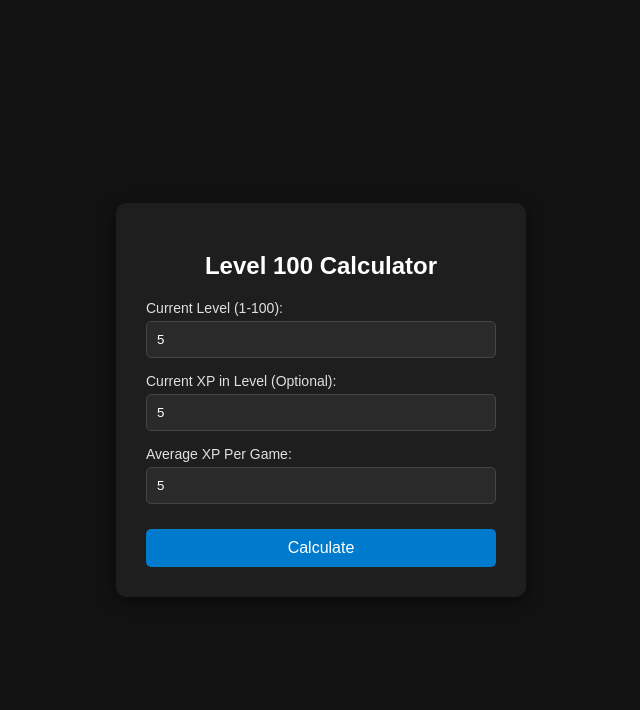
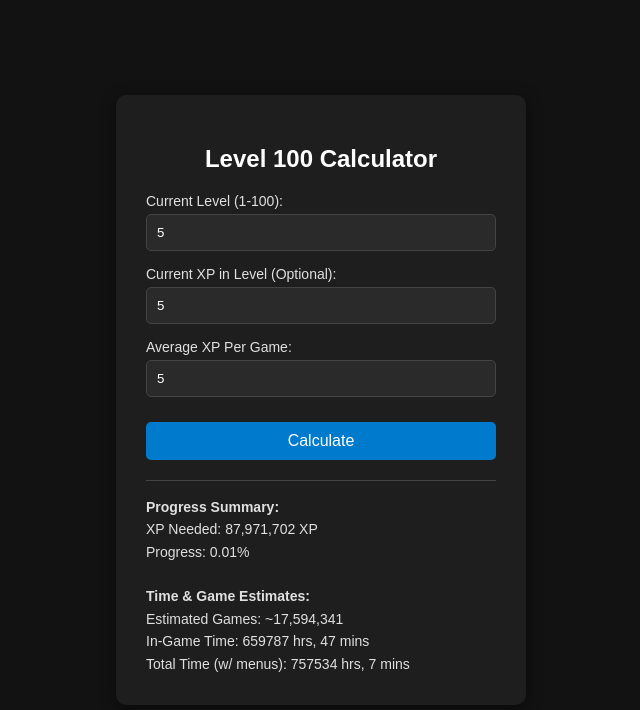
Before and after one commit to Apollo-Qibli/SAS4-XP-Calc, a plain HTML site: page index.html in a window 1280 px wide. Both pictures are taken after typing "5", "5", "5" into the empty fields and a click on the button "Calculate". Shown: the whole page, without its empty margins (319-959 px from the left). Drawn offline with Linux system fonts and the light colour scheme.

Commit message:
missing { fix index.html
Code error resulted in function not being called,

```diff
--- a/index.html
+++ b/index.html
@@ -129,10 +129,13 @@
     }
 
     function calculateXP() {
-        let level = parseInt(document.getElementById("levelInput").value);
-        let currentXpInput = document.getElementById("currentXpInput").value;
-        let avgXp = parseFloat(document.getElementById("avgXpInput").value);
+        let levelInputVal = document.getElementById("levelInput").value;
+        let currentXpInputVal = document.getElementById("currentXpInput").value;
+        let avgXpInputVal = document.getElementById("avgXpInput").value;
         let resultsDiv = document.getElementById("resultsDiv");
+
+        let level = parseInt(levelInputVal);
+        let avgXp = parseFloat(avgXpInputVal);
 
         if (isNaN(level) || level < 1 || level > 100) {
             alert("Please enter a valid level between 1 and 100.");
@@ -143,13 +146,11 @@
             return;
         }
 
-        // Base total XP at the start of the entered level
         let baseTotalXp = XP_TABLE[level];
         let currentXpInLevel = 0;
 
-        // If the user filled out the optional exact XP input, parse and add it
-        if (currentXpInput !== "") {
-            currentXpInLevel = parseInt(currentXpInput);
+        if (currentXpInputVal !== "") {
+            currentXpInLevel = parseInt(currentXpInputVal);
             if (isNaN(currentXpInLevel) || currentXpInLevel < 0) {
                 alert("Please enter a valid positive number for current XP in level.");
                 return;
@@ -159,7 +160,6 @@
         let userTotalXp = baseTotalXp + currentXpInLevel;
         let maxXp = XP_TABLE[100];
 
-        // Ensure user hasn't exceeded max cap
         if (userTotalXp > maxXp) {
             userTotalXp = maxXp;
         }
@@ -168,11 +168,11 @@
         let percentage = (userTotalXp / maxXp) * 100;
         let gamesNeeded = Math.ceil(xpNeeded / avgXp);
 
-        let inGameSeconds = gamesNeeded * 135; // 2m 15s
-        let totalSeconds = gamesNeeded * 155;    // 2m 35s
+        let inGameSeconds = gamesNeeded * 135;
+        let totalSeconds = gamesNeeded * 155;
 
         document.getElementById("resXpNeeded").innerText = `XP Needed: ${xpNeeded.toLocaleString()} XP`;
-        document.getElementById("resPercentage").innerText = `Progress: ${percentage.toFixed(2)%}`;
+        document.getElementById("resPercentage").innerText = `Progress: ${percentage.toFixed(2)}%`;
         document.getElementById("resGamesNeeded").innerText = `Estimated Games: ~${gamesNeeded.toLocaleString()}`;
         document.getElementById("resInGameTime").innerText = `In-Game Time: ${formatTime(inGameSeconds)}`;
         document.getElementById("resTotalTime").innerText = `Total Time (w/ menus): ${formatTime(totalSeconds)}`;
```
